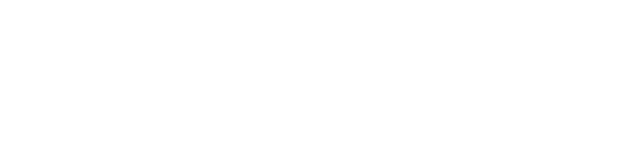
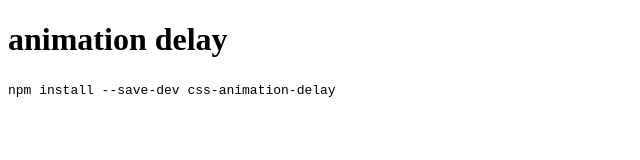
Before and after one commit to mrmrs/css-animation-delay, a website: page index.html in a window 1280 px wide. Shown: the whole page, without its empty margins (0-640 px from the left). Drawn offline with Linux system fonts and the light colour scheme.

Commit message:
Adding npm install instructions to the head of each project page.

```diff
--- a/index.html
+++ b/index.html
@@ -10,4 +10,17 @@
     <meta name="description" content="A small mobile-first css module.">
     <meta name="viewport" content="width=device-width, initial-scale=1">
     <link rel="stylesheet" href="animation-delay.css">
+  </head>
+  <body>
+    <header>
+      <h1>
+animation delay
+      </h1>
+      <code>npm install --save-dev css-animation-delay</code>
+    </header>
+    <main>
+    </main>
+    <footer>
+    </footer>
+  </body>
 </html>
```
